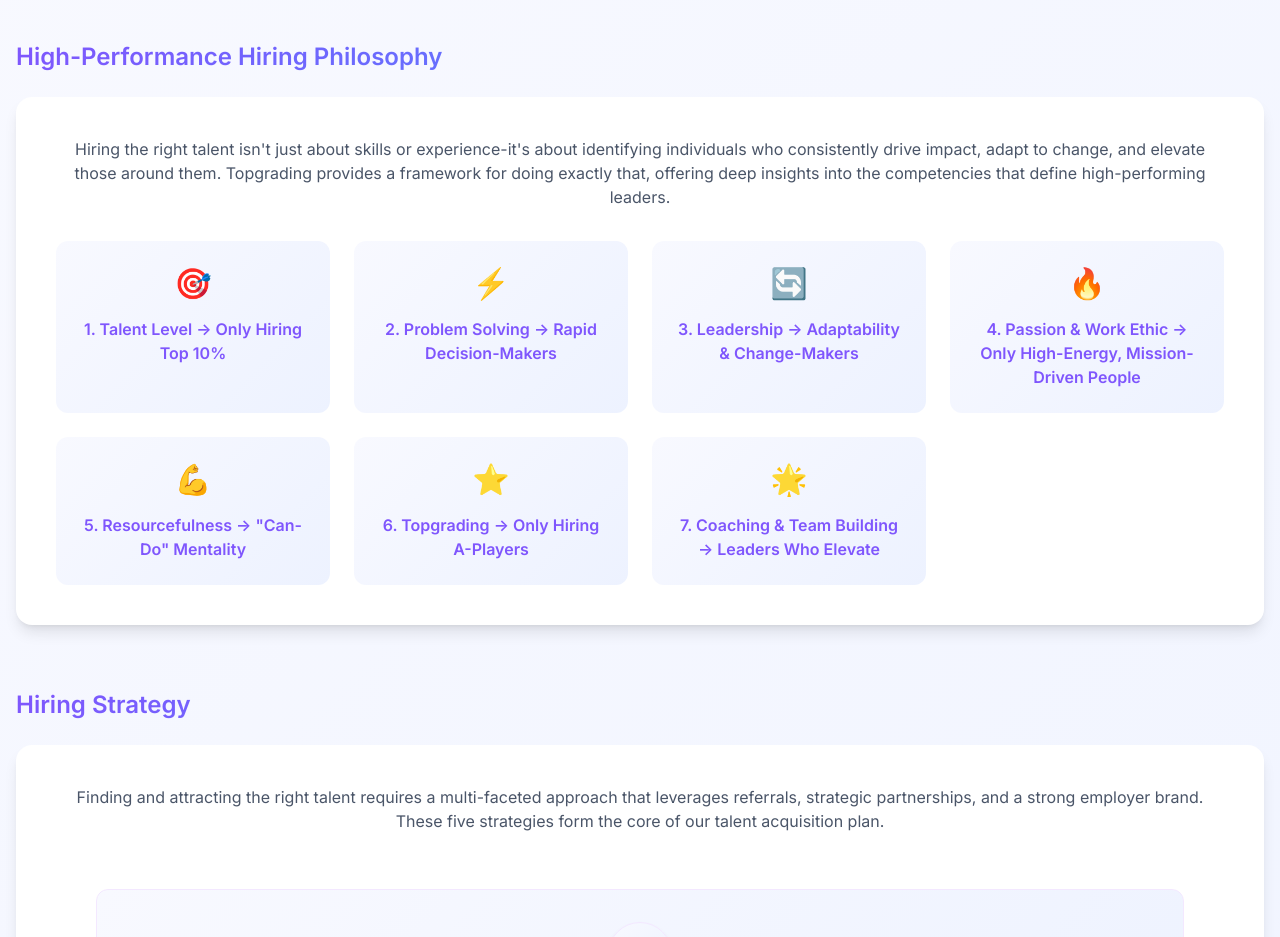
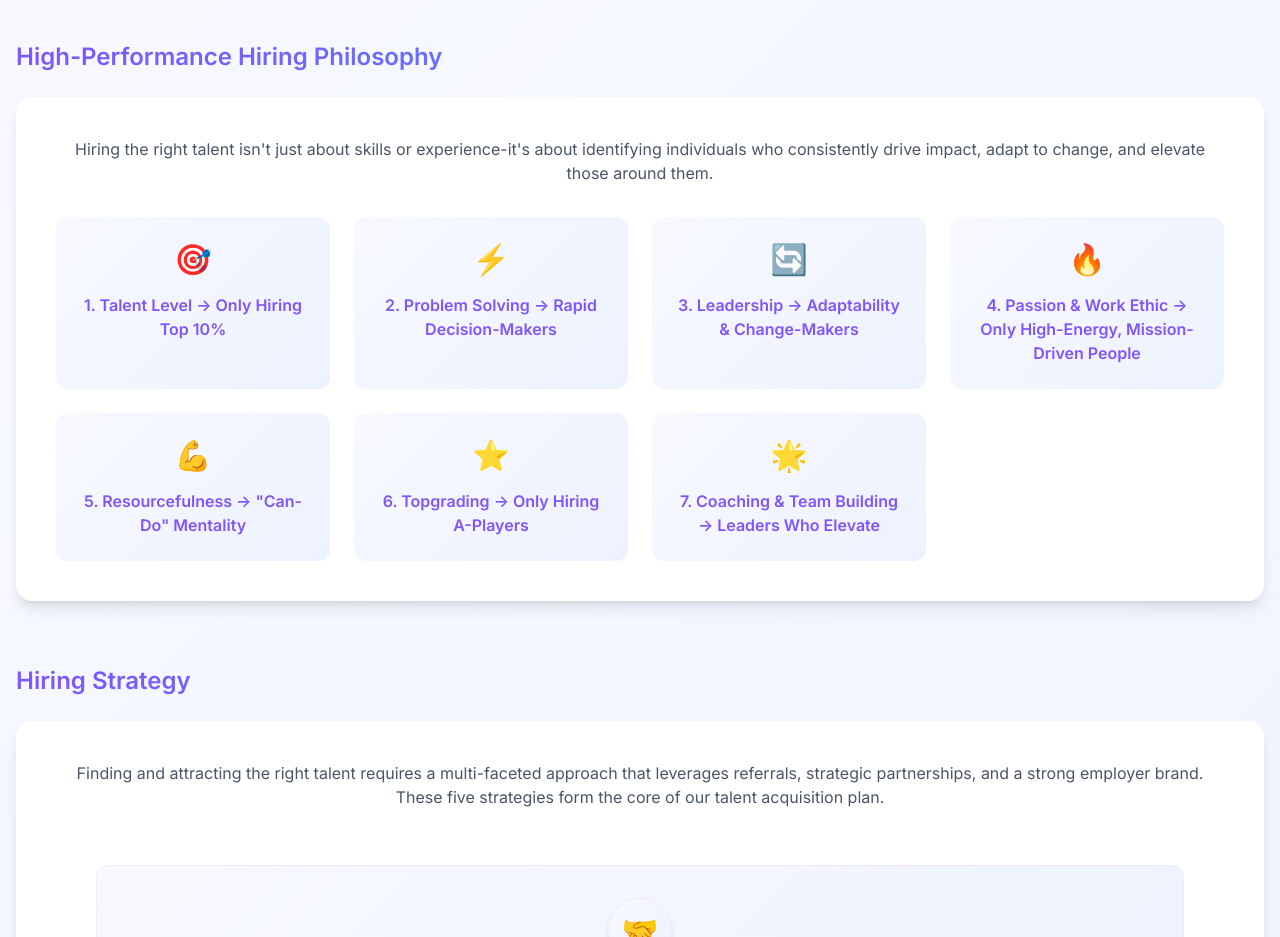
Before and after one commit to lchaquea/nue.iocasestudy, a plain HTML site: page index.html in a window 1280 px wide. Shown: the part 4560-5497 px from the top of the page. Drawn offline with nearby package versions, Linux system fonts and the light colour scheme.

Commit message:
Remove Topgrading reference text from High-Performance Hiring Philosophy section

```diff
--- a/index.html
+++ b/index.html
@@ -1052,7 +1052,7 @@
             <div class="w-full mx-auto mb-16 section-fade">
                 <h3 class="text-2xl font-semibold mb-6 gradient-text">High-Performance Hiring Philosophy</h3>
                 <div class="bg-white rounded-2xl shadow-lg p-10 transform hover:scale-[1.02] transition-all duration-300">
-                    <p class="text-nue-gray text-center mb-8">Hiring the right talent isn't just about skills or experience-it's about identifying individuals who consistently drive impact, adapt to change, and elevate those around them. Topgrading provides a framework for doing exactly that, offering deep insights into the competencies that define high-performing leaders.</p>
+                    <p class="text-nue-gray text-center mb-8">Hiring the right talent isn't just about skills or experience-it's about identifying individuals who consistently drive impact, adapt to change, and elevate those around them.</p>
                     <div class="grid grid-cols-1 md:grid-cols-2 lg:grid-cols-4 gap-6">
                         <div class="p-6 rounded-xl bg-gradient-light hover:shadow-lg transition-all duration-300">
                             <div class="flex flex-col items-center text-center gap-4">
```
